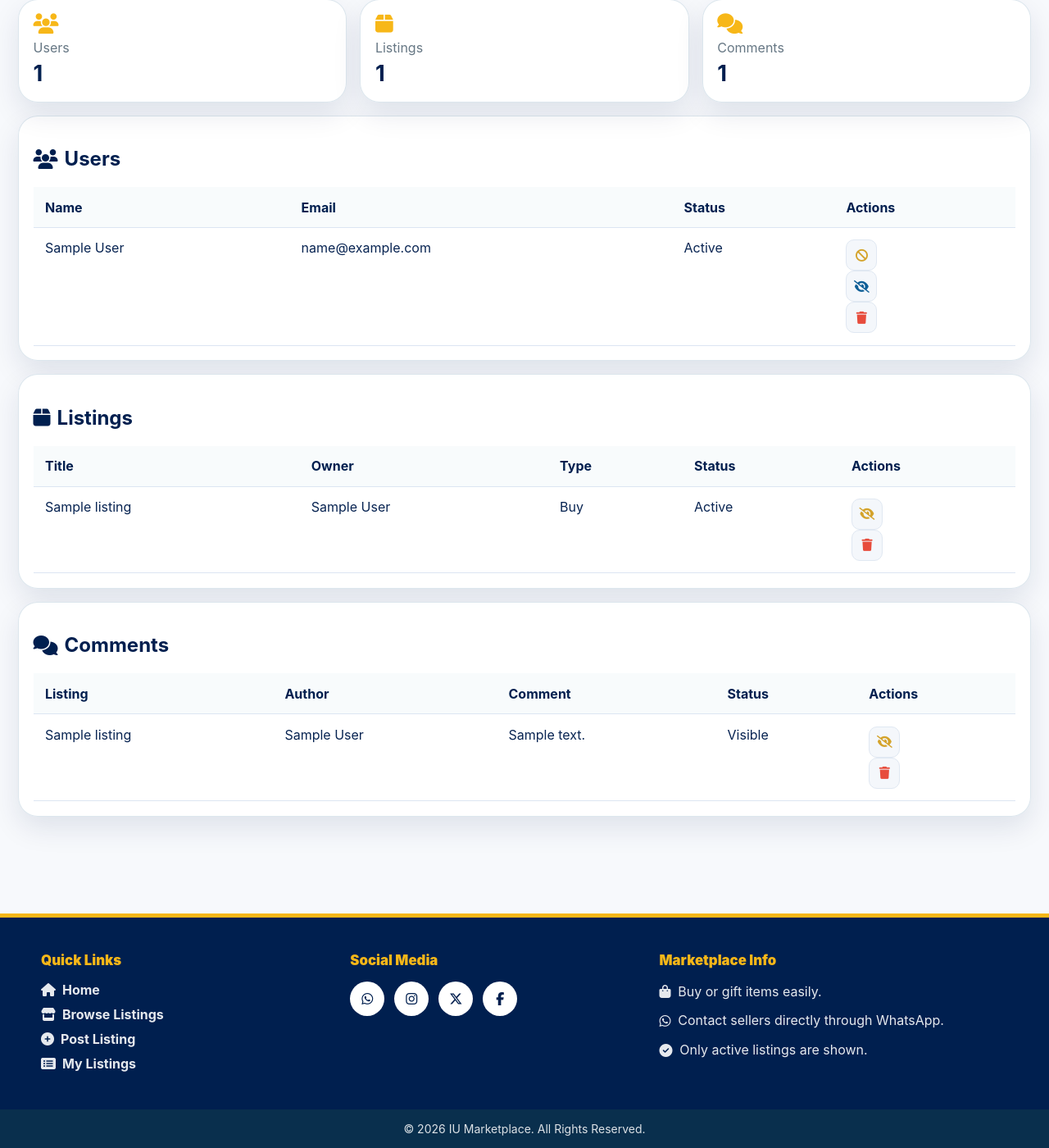
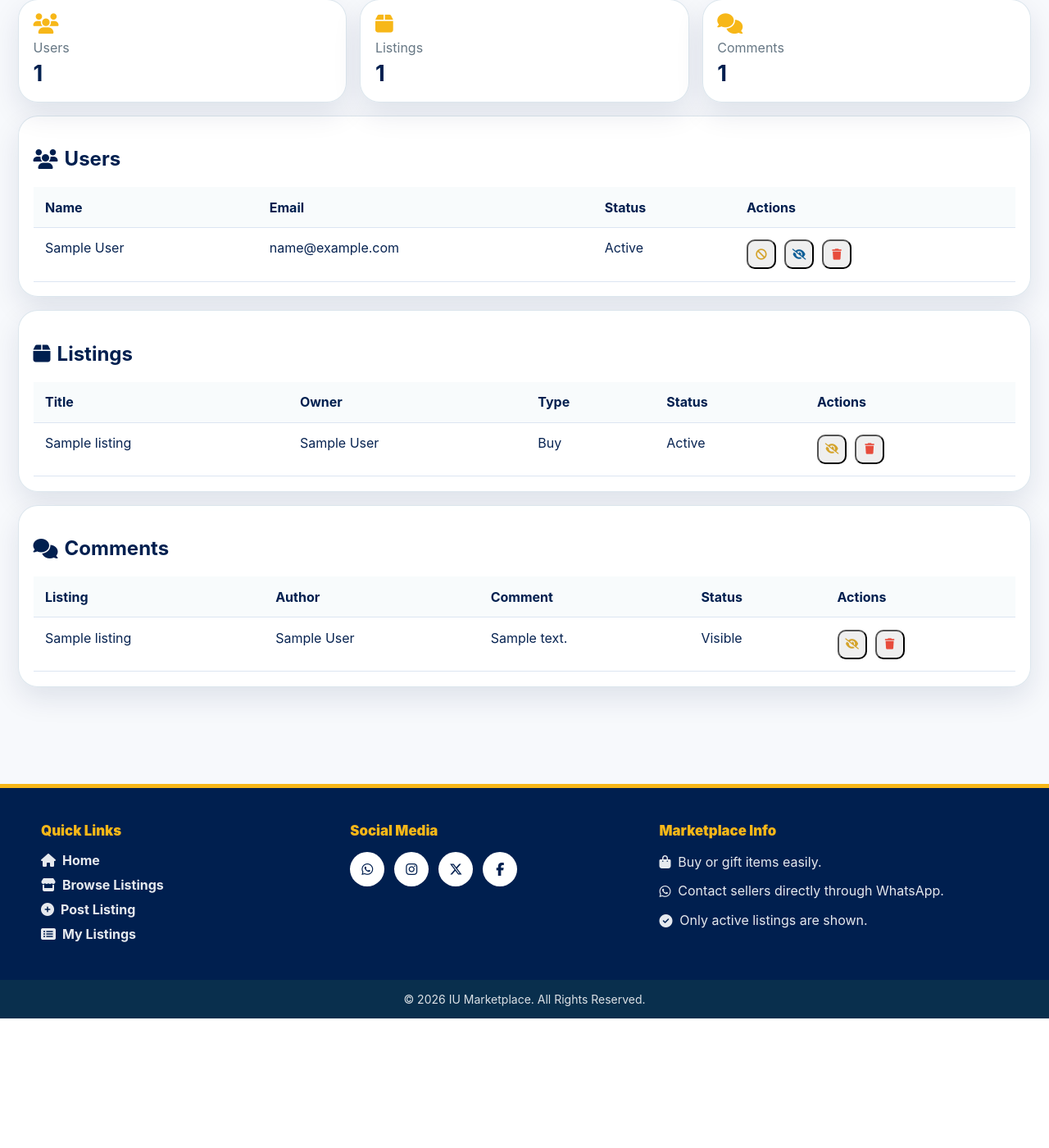
Before and after one commit to AbdulBasit-TechBro/iu-marketplace, a Flask app: page /admin in a window 1280 px wide. Shown: the part 212-1612 px from the top of the page at 82% size. After the commit the page ends 1454 px from the top, so only its background shows below. Run offline with Flask 3, Linux system fonts and the light colour scheme; a user stored in the database is signed in; tables that the repository leaves empty hold one stand-in row (values such as "Sample post"); parts of the project's set-up code (start-up, migrations or seed data) failed here and were passed over.

Commit message:
UI redesign: navbar, listings, admin dashboard with icons

```diff
--- a/static/css/style.css
+++ b/static/css/style.css
@@ -1229,6 +1229,20 @@ th {
     background: #f8fbfc;
 }
 
+.admin-actions {
+    display: flex;
+    flex-direction: row;   /* IMPORTANT */
+    gap: 10px;
+    align-items: center;
+    justify-content: flex-start;
+}
+
+/* Make sure buttons don’t stretch */
+.admin-actions form {
+    display: inline-block;
+    margin: 0;
+}
+
 /* =========================================================
    AUTH
 ========================================================= */
@@ -1675,19 +1689,13 @@ html[dir="rtl"] .fa-chevron-right {
 /* ICON BUTTONS */
 
 .icon-btn {
-    width: 38px;
-    height: 38px;
+    width: 36px;
+    height: 36px;
     border-radius: 10px;
     display: inline-flex;
     align-items: center;
     justify-content: center;
-    background: #f4f7fb;
-    border: 1px solid #e0e8f2;
-    cursor: pointer;
-    transition: all 0.25s ease;
-    font-size: 15px;
-}
-
+}
 /* hover animation */
 .icon-btn:hover {
     transform: translateY(-2px);
@@ -1869,7 +1877,7 @@ html[dir="rtl"] .fa-chevron-right {
 
 /* Consistent blue */
 .site-header,
-.dashboard-card-header,
+
 .feature-footer {
     background: linear-gradient(135deg, #001f4f, #003b7a) !important;
 }
--- a/templates/index.html
+++ b/templates/index.html
@@ -139,7 +139,7 @@
         </div>
     </section>
 
-    <section class="feature-footer">
+    <!-- <section class="feature-footer">
         <div>
             <i class="fa-solid fa-shield-halved"></i>
             <h4>Trusted Community</h4>
@@ -167,7 +167,7 @@
         {% if not current_user.is_authenticated %}
             <a href="{{ url_for('register') }}" class="join-now-footer">{{ t('join_now') }}</a>
         {% endif %}
-    </section>
+    </section> -->
 
 </main>
 {% endblock %}
```
